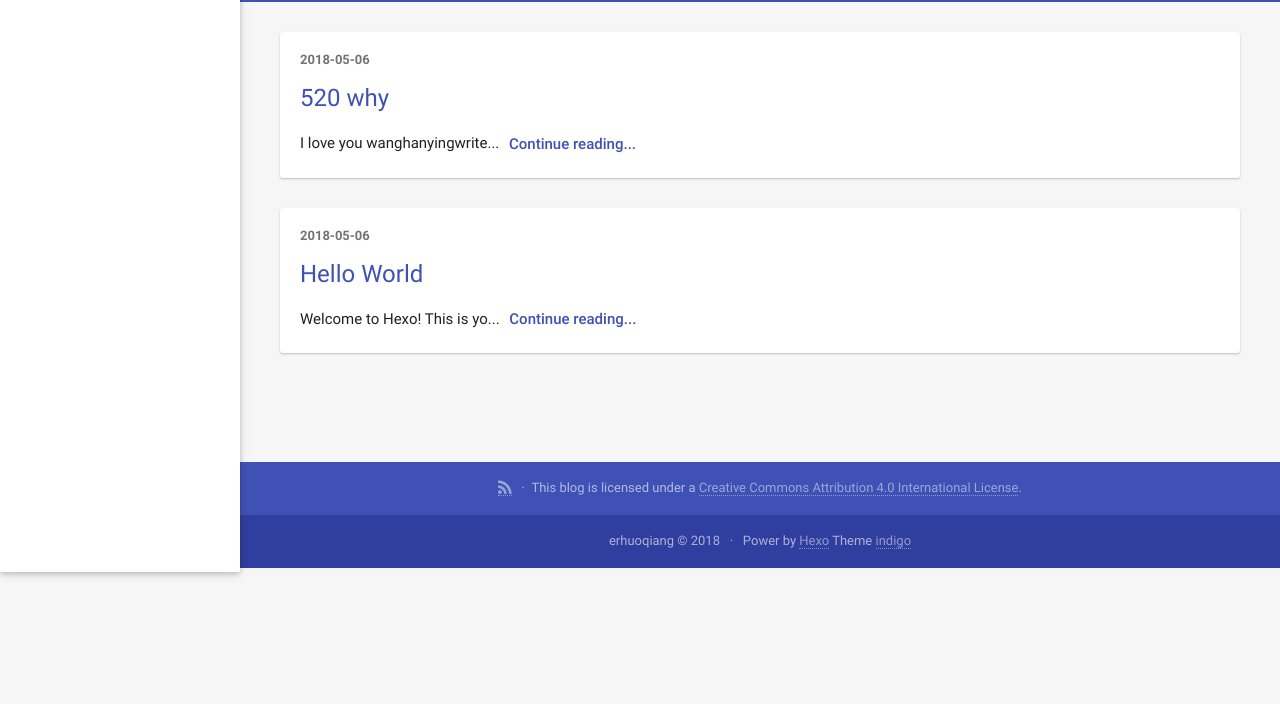
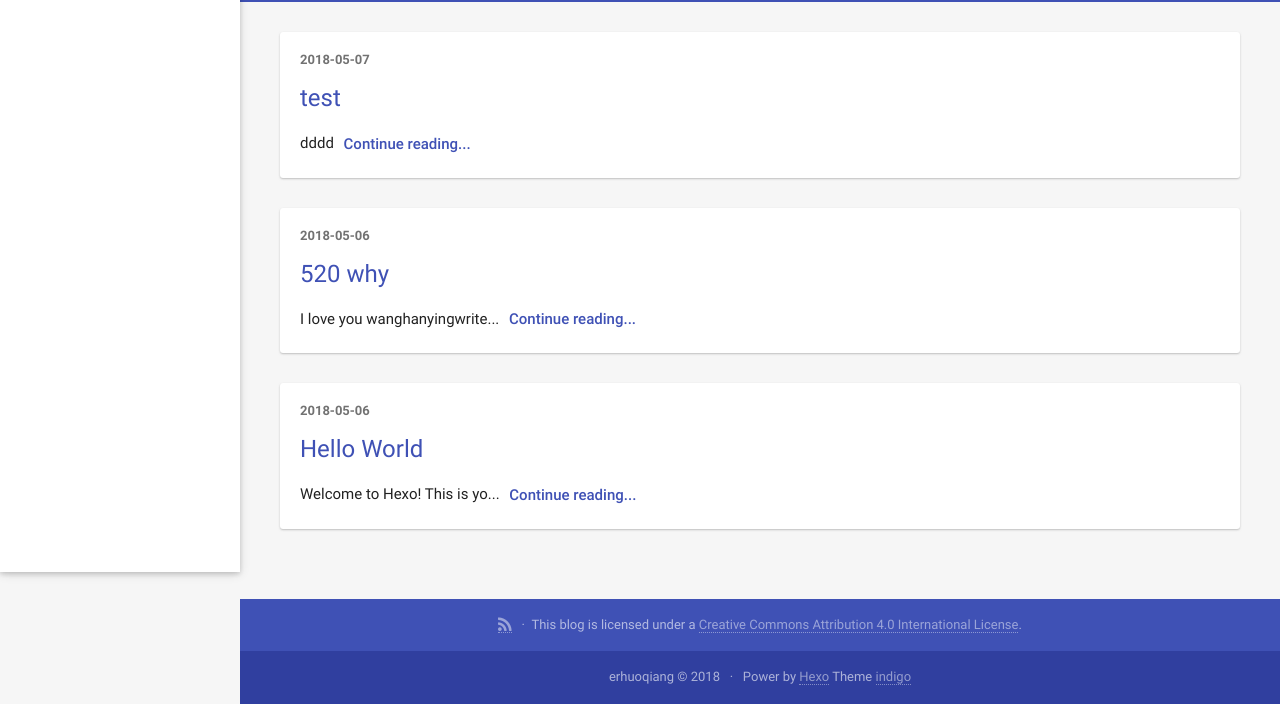
Before and after one commit to erhuoqiang/erhuoqiang.github.io, a plain HTML site: page index.html in a window 1280 px wide. Shown: the part 228-932 px from the top of the page. Before the commit the page ends 800 px from the top, so only its background shows below. Drawn offline with Linux system fonts and the light colour scheme; a script that the page names is missing.

Commit message:
Site updated: 2018-05-07 10:23:37

```diff
--- a/index.html
+++ b/index.html
@@ -98,6 +98,46 @@
 <div class="container body-wrap">
 
     <ul class="post-list">
+
+        <li class="post-list-item fade">
+            <article id="post-test"
+  class="article-card article-type-post" itemprop="blogPost">
+
+    <div class="post-meta">
+        <time class="post-time" title="2018-05-07 10:23:21" datetime="2018-05-07T02:23:21.000Z"  itemprop="datePublished">2018-05-07</time>
+
+
+
+
+    </div>
+
+
+
+
+
+    <h3 class="post-title" itemprop="name">
+      <a class="post-title-link" href="/2018/05/07/test/">test</a>
+    </h3>
+
+
+
+
+
+    <div class="post-content" id="post-content" itemprop="postContent">
+
+
+        dddd
+
+
+
+        <a href="/2018/05/07/test/" class="post-more waves-effect waves-button">
+            Continue reading...
+        </a>
+    </div>
+
+</article>
+
+        </li>
 
         <li class="post-list-item fade">
             <article id="post-520-why"
```
Also changed, not shown: archives/2018/05/index.html (+26 -0 lines), archives/2018/index.html (+26 -0 lines), archives/index.html (+26 -0 lines), atom.xml (+23 -1 lines), 2018/05/07/test/index.html (added).
